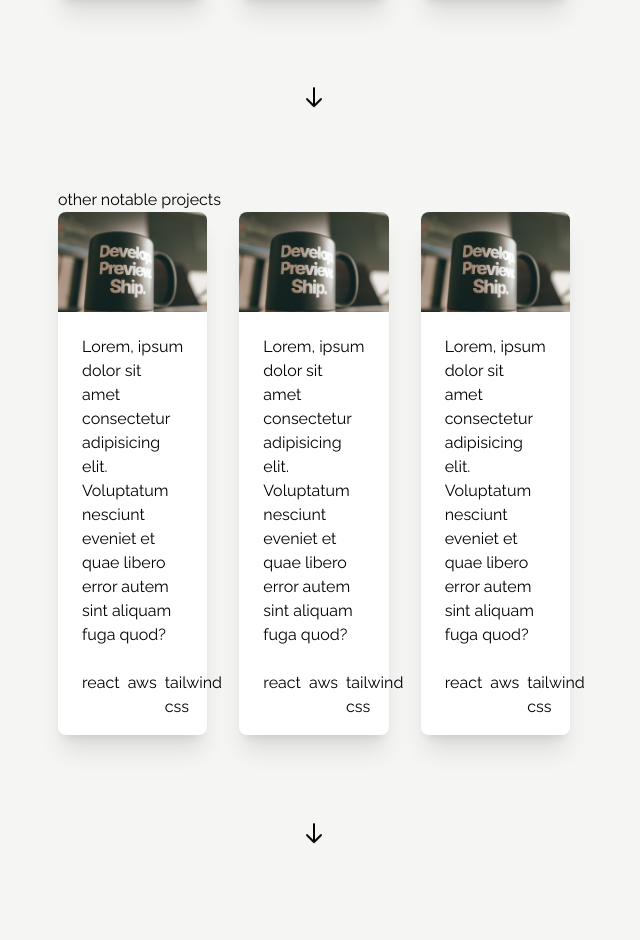
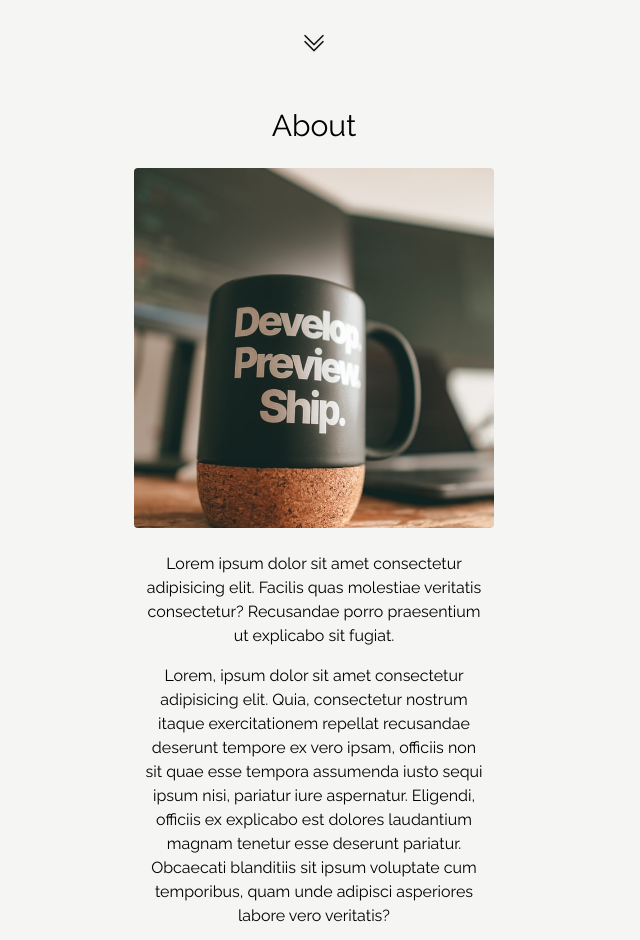
Before and after one commit to jays-space/portfolio_v2_frontend, a Next.js app: page / in a window 1280 px wide. Shown: the part 612-1552 px from the top of the page, without its empty margins (326-966 px from the left). Built offline with nearby package versions, Linux system fonts and the light colour scheme.

Commit message:
Tweaked various styles

```diff
--- a/components/Footer/Footer.component.tsx
+++ b/components/Footer/Footer.component.tsx
@@ -9,7 +9,7 @@ import { Button } from "../Button";
 
 const Footer = () => {
   return (
-    <footer className="flex flex-row justify-center items-center py-6 sticky bottom-0 left-0">
+    <footer className="flex flex-row justify-center items-center py-6">
       <Link href={LINKS.linkedIn}>
         <a>LinkedIn</a>
       </Link>
--- a/components/Header/Header.component.tsx
+++ b/components/Header/Header.component.tsx
@@ -6,7 +6,7 @@ import { Heading } from "../Typography/Heading";
 
 const Header = () => {
   return (
-    <nav className="flex flex-row justify-between items-center py-20 px-10">
+    <nav className="flex flex-row justify-between items-center py-10 px-10 sticky top-0 left-0">
       <div>
         <Heading title="jay's space" />
         <Heading variant="h3" title="front end developer" />
--- a/components/PageSection/NextSectionIcon/NextSectionIcon.component.tsx
+++ b/components/PageSection/NextSectionIcon/NextSectionIcon.component.tsx
@@ -0,0 +1,20 @@
+import { BsChevronDoubleDown } from "react-icons/bs";
+
+const NextSectionIcon = () => {
+  return (
+    <div className="flex justify-center items-center">
+      <BsChevronDoubleDown
+        size={24}
+        className={`animate-bounce cursor-pointer `}
+        // onClick={() =>
+        //   contentRef.current.scrollIntoView({
+        //     behavior: "smooth",
+        //     block: "start",
+        //   })
+        // }
+      />
+    </div>
+  );
+};
+
+export default NextSectionIcon;
--- a/components/PageSection/NextSectionIcon/index.ts
+++ b/components/PageSection/NextSectionIcon/index.ts
@@ -0,0 +1 @@
+export { default as NextSectionIcon } from "./NextSectionIcon.component";
--- a/components/PageSection/PageSection.component.tsx
+++ b/components/PageSection/PageSection.component.tsx
@@ -1,4 +1,8 @@
-import React, { ReactNode } from "react";
+import { ReactNode } from "react";
+import { Heading } from "../Typography/Heading";
+
+// COMPONENTS
+import { NextSectionIcon } from "./NextSectionIcon";
 
 interface IPageSection {
   title: string;
@@ -12,38 +16,25 @@ const PageSection = ({
   children,
 }: IPageSection) => {
   return (
-    <section className="min-h-screen">
+    <section
+      className={`min-h-screen flex flex-col justify-center items-center snap-start ${
+        variant === "hero" && '-mt-20'
+      }`}
+    >
       {variant === "hero" && (
-        <div>
-          <h1 className="text-4xl text-center mb-12">
-            I build things for the web.
-          </h1>
-        </div>
+        <Heading
+          title="I build things for the web."
+          className="mb-10 text-center"
+        />
       )}
-      {variant === "default" && <h2>{title}</h2>}
+
+      {variant === "default" && (
+        <Heading variant="h2" title={title} className="mb-6 text-center" />
+      )}
+
       {children}
 
-      <span
-        className={`flex h-12 w-12 justify-center items-center mx-auto z-40 transition-opacity ease-in-out duration-700 cursor-pointer `}
-        // onClick={() =>
-        //   contentRef.current.scrollIntoView({
-        //     behavior: "smooth",
-        //     block: "start",
-        //   })
-        // }
-      >
-        <svg
-          className="animate-bounce w-6 h-6 text-black"
-          fill="none"
-          strokeLinecap="round"
-          strokeLinejoin="round"
-          strokeWidth="2"
-          viewBox="0 0 24 24"
-          stroke="currentColor"
-        >
-          <path d="M19 14l-7 7m0 0l-7-7m7 7V3"></path>
-        </svg>
-      </span>
+      {variant === "hero" && <NextSectionIcon />}
     </section>
   );
 };
--- a/components/Typography/Heading/Heading.component.tsx
+++ b/components/Typography/Heading/Heading.component.tsx
@@ -11,13 +11,13 @@ const IHeading = ({ title, variant, className = undefined }: IHeading) => {
 
   switch (variant) {
     case "h4":
-      return <h4 className={`${styles} ${className} text-lg`}>{title}</h4>;
+      return <h4 className={`${styles} ${className} text-xl`}>{title}</h4>;
 
     case "h3":
-      return <h3 className={`${styles} ${className} text-xl`}>{title}</h3>;
+      return <h3 className={`${styles} ${className} text-2xl`}>{title}</h3>;
 
     case "h2":
-      return <h2 className={`${styles} ${className} text-2xl`}>{title}</h2>;
+      return <h2 className={`${styles} ${className} text-3xl`}>{title}</h2>;
 
     case "h1":
       return <h1 className={`${styles} ${className} text-4xl`}>{title}</h1>;
--- a/pages/index.tsx
+++ b/pages/index.tsx
@@ -1,4 +1,5 @@
 import type { NextPage } from "next";
+import Image from "next/image";
 
 // COMPONENTS
 import { PageSection } from "../components/PageSection";
@@ -6,10 +7,41 @@ import { ProjectGrid } from "../components/ProjectGrid";
 
 const Home: NextPage = () => {
   return (
-    <main className="h-full flex flex-col px-96">
+    <main className="h-full flex flex-col px-96 snap-proximity snap-y">
       {/* hero/featured works section */}
       <PageSection variant="hero" title="featured works">
         <ProjectGrid />
+      </PageSection>
+
+      {/* about section */}
+      <PageSection title="about">
+        <div className="flex flex-col justify-center items-center">
+          <Image
+            src="/images/img.jpg"
+            alt="dashboard"
+            layout="intrinsic"
+            width={360}
+            height={360}
+            className="rounded object-cover"
+          />
+
+          <p className="w-2/3 text-center mt-6 mb-4">
+            Lorem ipsum dolor sit amet consectetur adipisicing elit. Facilis
+            quas molestiae veritatis consectetur? Recusandae porro praesentium
+            ut explicabo sit fugiat.
+          </p>
+
+          <p className="w-2/3 text-center">
+            Lorem, ipsum dolor sit amet consectetur adipisicing elit. Quia,
+            consectetur nostrum itaque exercitationem repellat recusandae
+            deserunt tempore ex vero ipsam, officiis non sit quae esse tempora
+            assumenda iusto sequi ipsum nisi, pariatur iure aspernatur.
+            Eligendi, officiis ex explicabo est dolores laudantium magnam
+            tenetur esse deserunt pariatur. Obcaecati blanditiis sit ipsum
+            voluptate cum temporibus, quam unde adipisci asperiores labore vero
+            veritatis?
+          </p>
+        </div>
       </PageSection>
 
       {/* notable works section */}
@@ -17,14 +49,14 @@ const Home: NextPage = () => {
         <ProjectGrid />
       </PageSection>
 
-      {/* about section */}
-      <PageSection title="about">
-        <p>about me</p>
-      </PageSection>
-
       {/* contact section */}
       <PageSection title="contact">
-        <p>contact me</p>
+        <div className="flex flex-col justify-center items-center">
+          <p className="text-center mt-6 mb-4">
+            Got a question, a proposal, or just want to say hello?
+            <br /> Give me a shout.
+          </p>
+        </div>
       </PageSection>
     </main>
   );
```
